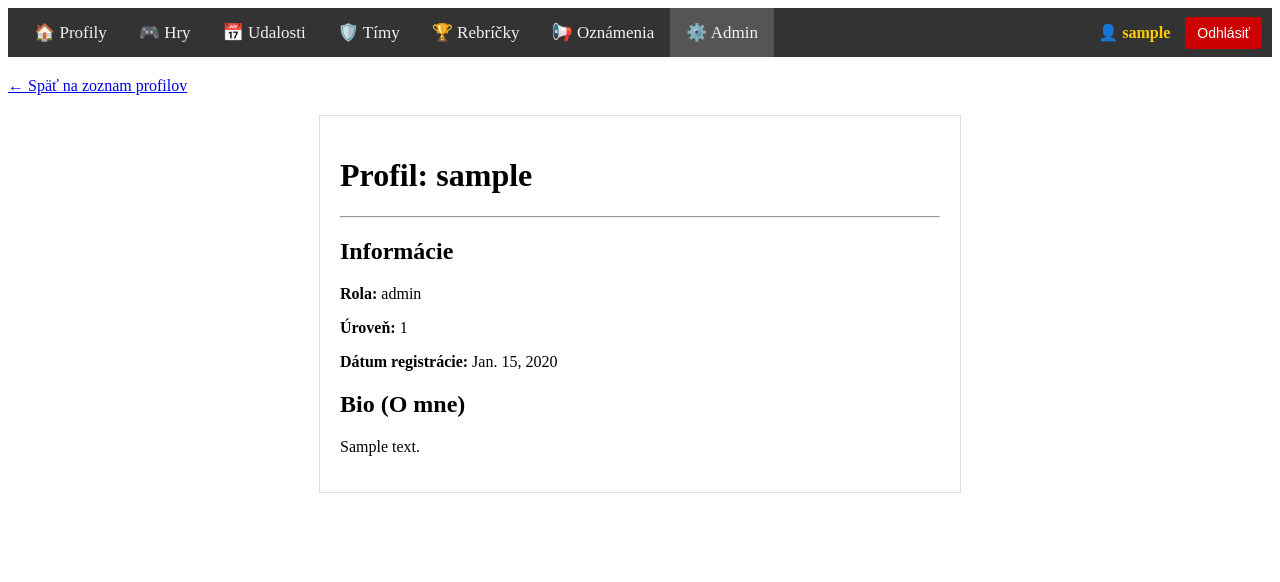
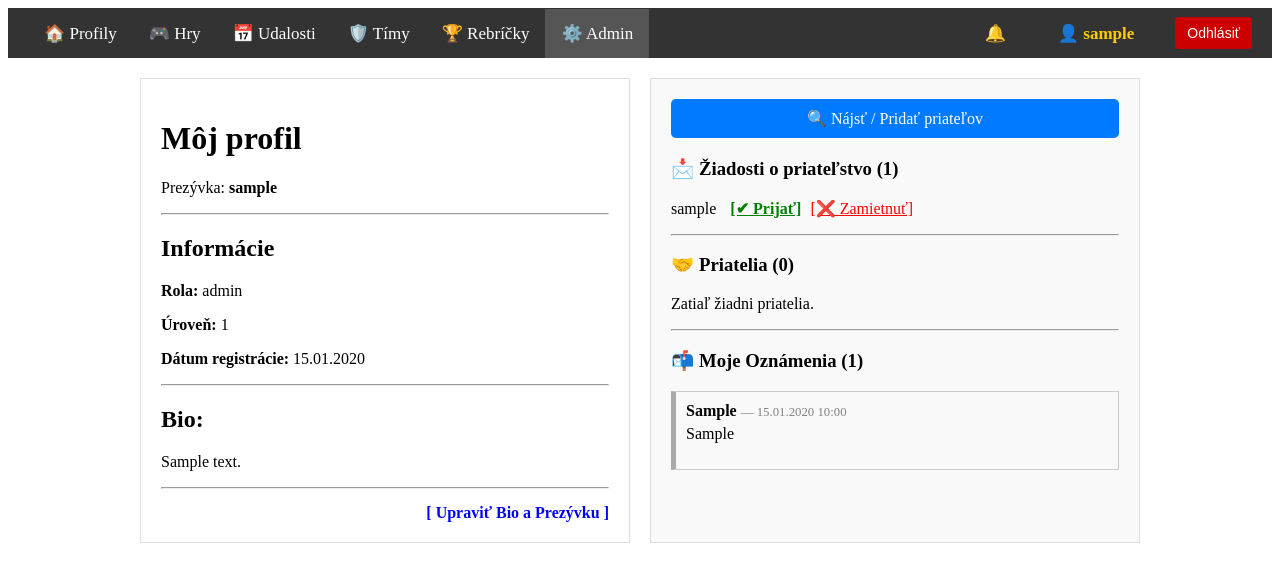
Before and after one commit to calex404/VoidWave-web_application, a Django app: page /profily/1/ in a window 1280 px wide. Shown: the top 582 px of the page. Run offline with Django 5.2, Linux system fonts and the light colour scheme; a user stored in the database is signed in; tables that the repository leaves empty hold one stand-in row (values such as "Sample post").

Commit message:
saving just in case i'll crush it again

```diff
--- a/core/templates/core/home.html
+++ b/core/templates/core/home.html
@@ -19,14 +19,15 @@
         <div style="text-align: center; margin-top: 100px;">
             <h1>Hi stranger</h1>
             <p>Vitaj, {{ user.profil.nickname|default:user.username }}! Použi navigáciu hore.</p>
-        </div>
+
+            </div>
 
     {% else %}
 
         <h1>Vitajte na Hráčskej Platforme!</h1>
         <p>Pre pokračovanie sa, prosím, prihláste alebo zaregistrujte.</p>
 
-        <div class="form-container" style="border: 1px solid #ccc; padding: 20px; max-width: 300px; margin: 20px auto;">
+        <div class="form-container">
             <h2>Prihlásenie:</h2>
             <form method="post" action="{% url 'login' %}">
                 {% csrf_token %}
@@ -48,7 +49,6 @@
     <script>
         document.addEventListener('DOMContentLoaded', function() {
             const checkbox = document.getElementById('show-password-login');
-            // ID hesla je defaultne 'id_password'
             const passwordField = document.getElementById('id_password');
 
             if (checkbox && passwordField) {
--- a/core/templates/core/navbar.html
+++ b/core/templates/core/navbar.html
@@ -1,13 +1,14 @@
 <style>
-    /* Základné CSS pre navigáciu */
+    /* ... (CSS blok) ... */
     .navbar {
-        background-color: #333;
-        overflow: hidden;
-        margin-bottom: 20px;
-        padding: 0 10px;
         display: flex;
         justify-content: space-between;
+        padding: 0 20px;
+        background-color: #333;
+        color: white;
         align-items: center;
+        height: 50px;
+        margin-bottom: 20px;
     }
 
     .navbar-left {
@@ -15,33 +16,41 @@
     }
 
     .navbar a {
-        float: left;
-        color: #f2f2f2;
-        text-align: center;
+        color: white;
+        text-decoration: none;
         padding: 14px 16px;
-        text-decoration: none;
         font-size: 17px;
-        display: block;
     }
 
     .navbar a:hover {
-        background-color: #ddd;
-        color: black;
+        background-color: #555;
     }
 
-    /* Pravá časť menu (Užívateľ + Logout) */
+    /* PRAVÁ STRANA A NICKNAME */
+    .user-nickname-link {
+        margin-right: 15px;
+        font-weight: bold;
+        color: #ffcc00 !important;
+        text-decoration: none !important;
+        padding: 8px 0;
+    }
+
     .navbar-right {
         display: flex;
         align-items: center;
         color: white;
     }
 
-    .user-info {
-        margin-right: 15px;
-        font-weight: bold;
-        color: #ffcc00;
+    /* 🔔 IKONA ZVONČEKA */
+    .bell-icon {
+        margin-right: 20px;
+        font-size: 1.5em;
+        color: white;
+        text-decoration: none;
+        cursor: pointer;
     }
 
+    /* ODHLASOVACÍ BUTTON */
     .logout-btn {
         background-color: #cc0000;
         color: white;
@@ -50,9 +59,7 @@
         cursor: pointer;
         border-radius: 4px;
         font-size: 14px;
-    }
-    .logout-btn:hover {
-        background-color: #ff4444;
+        margin-left: 10px;
     }
 </style>
 
@@ -64,7 +71,6 @@
         <a href="{% url 'udalost_list' %}">📅 Udalosti</a>
         <a href="{% url 'tim_list' %}">🛡️ Tímy</a>
         <a href="{% url 'rebricek_list' %}">🏆 Rebríčky</a>
-        <a href="{% url 'oznamenie_list' %}">📢 Oznámenia</a>
 
         {% if user.is_superuser %}
             <a href="/admin/" style="background-color: #555;">⚙️ Admin</a>
@@ -72,12 +78,24 @@
     </div>
 
     <div class="navbar-right">
-        <span class="user-info">👤 {{ user.profil.nickname|default:user.username }}</span>
+        {% if user.is_authenticated %}
 
-        <form method="POST" action="{% url 'logout' %}" style="margin: 0;">
-            {% csrf_token %}
-            <button type="submit" class="logout-btn">Odhlásiť</button>
-        </form>
+            <a href="{% url 'oznamenie_list' %}" class="bell-icon">
+                🔔
+            </a>
+
+            <a href="{% url 'profil_detail' profil_id=user.profil.id %}" class="user-nickname-link">
+                👤 {{ user.profil.nickname|default:user.username }}
+            </a>
+
+            <form method="post" action="{% url 'logout' %}" style="margin: 0;">
+                {% csrf_token %}
+                <button type="submit" class="logout-btn">Odhlásiť</button>
+            </form>
+
+        {% else %}
+            <a href="{% url 'login' %}">Prihlásiť sa</a>
+        {% endif %}
     </div>
 
 </div>
--- a/core/templates/core/profil_detail.html
+++ b/core/templates/core/profil_detail.html
@@ -1,27 +1,99 @@
 <!DOCTYPE html>
 <html>
 <head>
-    <title>{{ profil.nickname }}</title>
+    <title>Profil: {{ profil.nickname }}</title>
 </head>
 <body>
     {% include 'core/navbar.html' %}
 
-    <a href="{% url 'profil_list' %}">← Späť na zoznam profilov</a>
+    <div style="max-width: 1000px; margin: 20px auto; display: flex; gap: 20px;">
 
-    <div style="max-width: 600px; margin: 20px auto; padding: 20px; border: 1px solid #ddd;">
+        <div style="flex: 1; padding: 20px; border: 1px solid #ddd;">
 
-        <h1>Profil: {{ profil.nickname }}</h1>
+            {% if request.user.is_authenticated and request.user.profil.id == profil.id %}
+                <h1>Môj profil</h1>
+                <p>Prezývka: <strong>{{ profil.nickname }}</strong></p>
+            {% else %}
+                <h1>Profil: {{ profil.nickname }}</h1>
+                <p>Prezývka: <strong>{{ profil.nickname }}</strong></p>
+            {% endif %}
 
-        <hr>
+            <hr>
 
-        <h2>Informácie</h2>
-        <p><strong>Rola:</strong> {{ profil.rola.nazov_role|default:"Nepriradená" }}</p>
-        <p><strong>Úroveň:</strong> {{ profil.uroven }}</p>
-        <p><strong>Dátum registrácie:</strong> {{ profil.datum_registracie }}</p>
+            <h2>Informácie</h2>
+            <p><strong>Rola:</strong> {{ profil.rola.nazov_role }}</p>
+            <p><strong>Úroveň:</strong> {{ profil.uroven }}</p>
+            <p><strong>Dátum registrácie:</strong> {{ profil.datum_registracie|date:"d.m.Y" }}</p>
 
-        <h2>Bio (O mne)</h2>
-        <p>{{ profil.bio|default:"Používateľ ešte nepridal žiadne informácie o sebe." }}</p>
+            <hr>
+
+            <h2>Bio:</h2>
+            <p>{{ profil.bio|linebreaksbr }}</p>
+
+            {% if request.user.is_authenticated and request.user.profil.id == profil.id %}
+                <hr>
+                <a href="{% url 'profil_edit' %}" style="display: block; text-align: right; color: blue; text-decoration: none; font-weight: bold; margin-top: 15px;">
+                    [ Upraviť Bio a Prezývku ]
+                </a>
+            {% endif %}
 
         </div>
+
+        <div style="flex: 1; padding: 20px; border: 1px solid #ddd; background-color: #f9f9f9;">
+
+            <a href="{% url 'profil_list' %}" style="display: block; text-align: center; background-color: #007bff; color: white; padding: 10px; text-decoration: none; border-radius: 5px; margin-bottom: 20px;">
+                🔍 Nájsť / Pridať priateľov
+            </a>
+
+            {% if request.user.profil == profil and ziadosti %}
+                <h3>📩 Žiadosti o priateľstvo ({{ ziadosti.count }})</h3>
+                <ul style="list-style-type: none; padding: 0;">
+                    {% for ziadost in ziadosti %}
+                        <li style="margin-bottom: 10px;">
+                            {{ ziadost.profil1.nickname }}
+                            <a href="{% url 'accept_friend_request' ziadost.id %}" style="color: green; font-weight: bold; margin-left: 10px;">[✔ Prijať]</a>
+                            <a href="{% url 'reject_friend_request' ziadost.id %}" style="color: red; margin-left: 5px;">[❌ Zamietnuť]</a>
+                        </li>
+                    {% endfor %}
+                </ul>
+                <hr>
+            {% endif %}
+
+            <h3>🤝 Priatelia ({{ priatelia.count }})</h3>
+            <ul style="list-style-type: none; padding: 0;">
+                {% for p in priatelia %}
+                    <li>
+                        {% if p.profil1 == profil %}
+                            <a href="{% url 'profil_detail' p.profil2.id %}">{{ p.profil2.nickname }}</a>
+                        {% else %}
+                            <a href="{% url 'profil_detail' p.profil1.id %}">{{ p.profil1.nickname }}</a>
+                        {% endif %}
+                    </li>
+                {% empty %}
+                    <li>Zatiaľ žiadni priatelia.</li>
+                {% endfor %}
+            </ul>
+
+            <hr>
+
+            {% if request.user.profil == profil and oznamenia_list %}
+                <h3>📬 Moje Oznámenia ({{ oznamenia_list|length }})</h3>
+                <div style="max-height: 250px; overflow-y: auto;">
+                    {% for item in oznamenia_list %}
+                        <div style="border: 1px solid #ccc; padding: 10px; margin-bottom: 5px;
+                                    border-left: 5px solid {% if item.datum_precitania %}#aaa{% else %}#007bff{% endif %};">
+
+                            <strong>{{ item.oznamenie.nazov }}</strong>
+                            <span style="font-size: 0.8em; color: gray;">— {{ item.datum_odoslania|date:"d.m.Y H:i" }}</span>
+                            <p style="margin-top: 5px;">
+                                {{ item.oznamenie.obsah }}
+                            </p>
+                        </div>
+                    {% endfor %}
+                </div>
+            {% endif %}
+        </div>
+
+    </div>
 </body>
 </html>
--- a/core/urls.py
+++ b/core/urls.py
@@ -10,6 +10,7 @@ urlpatterns = [
     # 2. ZOZNAM PROFILOV
     path('profily/', views.profil_list_view, name='profil_list'),
     path('profily/<int:profil_id>/', views.profil_detail_view, name='profil_detail'),
+    path('profil/edit/', views.profil_edit_view, name='profil_edit'),
     # 3. Registrácia
     path('accounts/register/', views.register_view, name='user_register'),
 
@@ -21,12 +22,13 @@ urlpatterns = [
     path('udalosti/', views.udalost_list_view, name='udalost_list'),
     path('udalosti/vytvorit/', views.udalost_create_view, name='udalost_create'),
     path('udalosti/join/<int:udalost_id>/', views.udalost_join_view, name='udalost_join'),
+    path('udalosti/withdraw/<int:udalost_id>/', views.udalost_withdraw_view, name='udalost_withdraw'),
     # 6. Tímy
     path('timy/', views.tim_list_view, name='tim_list'),
     path('timy/vytvorit/', views.tim_create_view, name='tim_create'),
     path('timy/pridat-sa/<int:tim_id>/', views.tim_join_view, name='tim_join'),
 
     # 7. Ostatné
+    path('oznamenia/', views.oznamenie_list_view, name='oznamenie_list'),
     path('rebricky/', views.rebricek_list_view, name='rebricek_list'),
-    path('oznamenia/', views.oznamenie_list_view, name='oznamenie_list'),
 ]
--- a/core/views.py
+++ b/core/views.py
@@ -1,14 +1,15 @@
-# core/views.py
+# core/views.py (KONSOLIDOVANÝ A OPRAVENÝ KÓD)
 
 from django.shortcuts import render, get_object_or_404, redirect
-from .models import Profil, Hra, Udalost, Tim, Rebricek, Oznamenie
-# 💥 DÔLEŽITÉ: Pridaný import TimForm
-from .forms import CustomUserCreationForm, UdalostForm, TimForm
+from .models import Profil, Hra, Udalost, Tim, Rebricek, Oznamenie, Priatelstvo, Odoslanie
+from .forms import CustomUserCreationForm, UdalostForm, TimForm, ProfilEditForm
 from datetime import datetime
 from django.contrib.auth.forms import AuthenticationForm
+from django.db.models import Q
 
 # Konštanta pre maximálny počet členov tímu
 MAX_TEAM_SIZE = 5
+
 
 # --- ÚVOD A PROFILY ---
 
@@ -25,19 +26,114 @@ def profil_list_view(request):
         'datum_a_cas': datetime.now()
     }
     return render(request, 'core/profil_list.html', context)
-# core/views.py (Pridaj k ostatným View funkciám)
 
-# core/views.py (Pridaj k ostatným View funkciám)
+# core/views.py (Nahraď TÚTO FUNKCIU)
 
 def profil_detail_view(request, profil_id):
-    """Zobrazí detaily jedného profilu na základe jeho ID."""
-    # Používame Profil, nie User, lebo Profil obsahuje rolu a bio
     profil = get_object_or_404(Profil, id=profil_id)
-    context = {'profil': profil}
+
+    # 1. Získame priateľov a žiadosti
+    priatelia = Priatelstvo.objects.filter(
+        Q(profil1=profil) | Q(profil2=profil),
+        stav='accepted'
+    )
+    ziadosti = Priatelstvo.objects.filter(
+        profil2=profil,
+        stav='pending'
+    )
+
+    # 2. 💥 OPRAVENÉ ZÍSKANIE NOTIFIKÁCIÍ 💥
+    oznamenia_list = []
+    if request.user.profil == profil:
+        # Načítame všetky záznamy Odoslanie, kde je príjemca aktuálny profil.
+        # DÔLEŽITÉ: Zoradíme podľa novo pridaného poľa 'datum_odoslania'.
+        odoslania = Odoslanie.objects.filter(prijemca=profil).order_by('-datum_odoslania')
+
+        for o in odoslania:
+            oznamenia_list.append({
+                # Odoslanie obsahuje Oznamenie aj dáta pre zobrazenie
+                'oznamenie': o.oznamenie,
+                'datum_odoslania': o.datum_odoslania, # Používame dáta z Odoslania
+                'datum_precitania': o.datum_precitania
+            })
+
+    context = {
+        'profil': profil,
+        'priatelia': priatelia,
+        'ziadosti': ziadosti,
+        'oznamenia_list': oznamenia_list # Posielame notifikácie do šablóny
+    }
     return render(request, 'core/profil_detail.html', context)
 
-# ... (ostatné View funkcie pokračujú)
-# --- HRY ---
+def profil_edit_view(request):
+    """Umožňuje prihlásenému používateľovi editovať vlastný profil (nickname a bio)."""
+    if not request.user.is_authenticated:
+        return redirect('login')
+
+    profil = request.user.profil
+
+    if request.method == 'POST':
+        form = ProfilEditForm(request.POST, instance=profil)
+        if form.is_valid():
+            form.save()
+            return redirect('profil_detail', profil_id=profil.id)
+    else:
+        form = ProfilEditForm(instance=profil)
+
+    context = {
+        'form': form,
+        'profil': profil
+    }
+    return render(request, 'core/profil_edit.html', context)
+
+
+# --- PRIATEĽSTVÁ ---
+
+def accept_friend_request(request, request_id):
+    """Prijme žiadosť o priateľstvo a pošle notifikáciu."""
+    if not request.user.is_authenticated:
+        return redirect('login')
+
+    friendship = get_object_or_404(Priatelstvo, id=request_id)
+
+    if friendship.profil2 == request.user.profil:
+        friendship.stav = 'accepted'
+        friendship.save()
+
+        # --- NOTIFIKÁCIA PRE ODOSIELATEĽA ---
+        oznamenie = Oznamenie.objects.create(
+            nazov='Priateľstvo prijaté',
+            typ='sprava',
+            obsah=f"{request.user.profil.nickname} prijal tvoju žiadosť o priateľstvo. Ste teraz priatelia!"
+        )
+        Odoslanie.objects.create(oznamenie=oznamenie, prijemca=friendship.profil1)
+
+    return redirect('profil_detail', profil_id=request.user.profil.id)
+
+
+def reject_friend_request(request, request_id):
+    """Zamietne žiadosť o priateľstvo a pošle notifikáciu."""
+    if not request.user.is_authenticated:
+        return redirect('login')
+
+    friendship = get_object_or_404(Priatelstvo, id=request_id)
+
+    if friendship.profil2 == request.user.profil:
+        # --- NOTIFIKÁCIA PRE ODOSIELATEĽA ---
+        oznamenie = Oznamenie.objects.create(
+            nazov='Žiadosť zamietnutá',
+            typ='sprava',
+            obsah=f"{request.user.profil.nickname} zamietol tvoju žiadosť o priateľstvo."
+        )
+        Odoslanie.objects.create(oznamenie=oznamenie, prijemca=friendship.profil1)
+
+        # Zmažeme záznam o žiadosti
+        friendship.delete()
+
+    return redirect('profil_detail', profil_id=request.user.profil.id)
+
+
+# --- HRY, UDALOSTI, TÍMY, OSTATNÉ (Kód je rovnaký, ale je čistý a na konci) ---
 
 def hra_list_view(request):
     vsetky_hry = Hra.objects.all()
@@ -51,8 +147,6 @@ def hra_detail_view(request, hra_id):
     hra = get_object_or_404(Hra, id=hra_id)
     context = {'hra': hra}
     return render(request, 'core/hra_detail.html', context)
-
-# --- UDALOSTI ---
 
 def udalost_list_view(request):
     vsetky_udalosti = Udalost.objects.all().order_by('datum_konania')
@@ -82,7 +176,24 @@ def udalost_create_view(request):
     }
     return render(request, 'core/udalost_form.html', context)
 
-# --- TÍMY ---
+def udalost_join_view(request, udalost_id):
+    """Pridá aktuálneho používateľa ako účastníka na udalosť."""
+    if not request.user.is_authenticated:
+        return redirect('login')
+    udalost = get_object_or_404(Udalost, id=udalost_id)
+    profil = request.user.profil
+    udalost.ucastnici.add(profil)
+    return redirect('udalost_list')
+
+def udalost_withdraw_view(request, udalost_id):
+    """Odstráni aktuálneho používateľa zo zoznamu účastníkov."""
+    if not request.user.is_authenticated:
+        return redirect('login')
+    udalost = get_object_or_404(Udalost, id=udalost_id)
+    profil = request.user.profil
+    udalost.ucastnici.remove(profil)
+    return redirect('udalost_list')
+
 
 def tim_list_view(request):
     vsetky_timy = Tim.objects.all()
@@ -93,7 +204,6 @@ def tim_create_view(request):
     if not request.user.is_authenticated:
         return redirect('login')
 
-    # KONTROLA 1: Nemôže založiť, ak už je v nejakom tíme
     if Tim.objects.filter(clenovia=request.user.profil).exists():
         return redirect('tim_list')
 
@@ -101,7 +211,6 @@ def tim_create_view(request):
         form = TimForm(request.POST)
         if form.is_valid():
             novy_tim = form.save()
-            # Automaticky pridáme zakladateľa ako člena
             novy_tim.clenovia.add(request.user.profil)
             novy_tim.save()
             return redirect('tim_list')
@@ -121,18 +230,14 @@ def tim_join_view(request, tim_id):
     tim = get_object_or_404(Tim, id=tim_id)
     profil = request.user.profil
 
-    # KONTROLA 1: Nemôže sa pridať, ak už je v inom tíme
     if Tim.objects.filter(clenovia=profil).exists():
         return redirect('tim_list')
 
-    # KONTROLA 2: Tím je plný
     if tim.clenovia.count() >= MAX_TEAM_SIZE:
         return redirect('tim_list')
 
     tim.clenovia.add(profil)
     return redirect('tim_list')
-
-# --- OSTATNÉ ---
 
 def rebricek_list_view(request):
     vsetky_rebricky = Rebricek.objects.all().order_by('-datum_aktualizacie')
@@ -158,21 +263,3 @@ def register_view(request):
         'nadpis': 'Registrácia nového používateľa',
     }
     return render(request, 'registration/register.html', context)
-# core/views.py (Pridaj novú funkciu pre prihlásenie sa na udalosť)
-
-# core/views.py (Pridaj novú funkciu pre prihlásenie sa na udalosť)
-
-def udalost_join_view(request, udalost_id):
-    """Pridá aktuálneho používateľa ako účastníka na udalosť."""
-
-    if not request.user.is_authenticated:
-        return redirect('login')
-
-    udalost = get_object_or_404(Udalost, id=udalost_id)
-    profil = request.user.profil
-
-    # Pridáme profil k účastníkom (Django M2M to ošetrí, ak je už pridaný)
-    udalost.ucastnici.add(profil)
-
-    # Presmerujeme ho späť na zoznam udalostí
-    return redirect('udalost_list')
```
Also changed, not shown: core/forms.py (+14 -6 lines), core/models.py (+33 -59 lines), core/templates/core/profil_edit.html (added, +27 -0 lines), core/templates/core/udalost_list.html (+14 -8 lines), core/migrations/0004_alter_oznamenie_nazov_alter_oznamenie_typ.py (added), core/migrations/0005_odoslanie_datum_odoslania_and_more.py (added).
